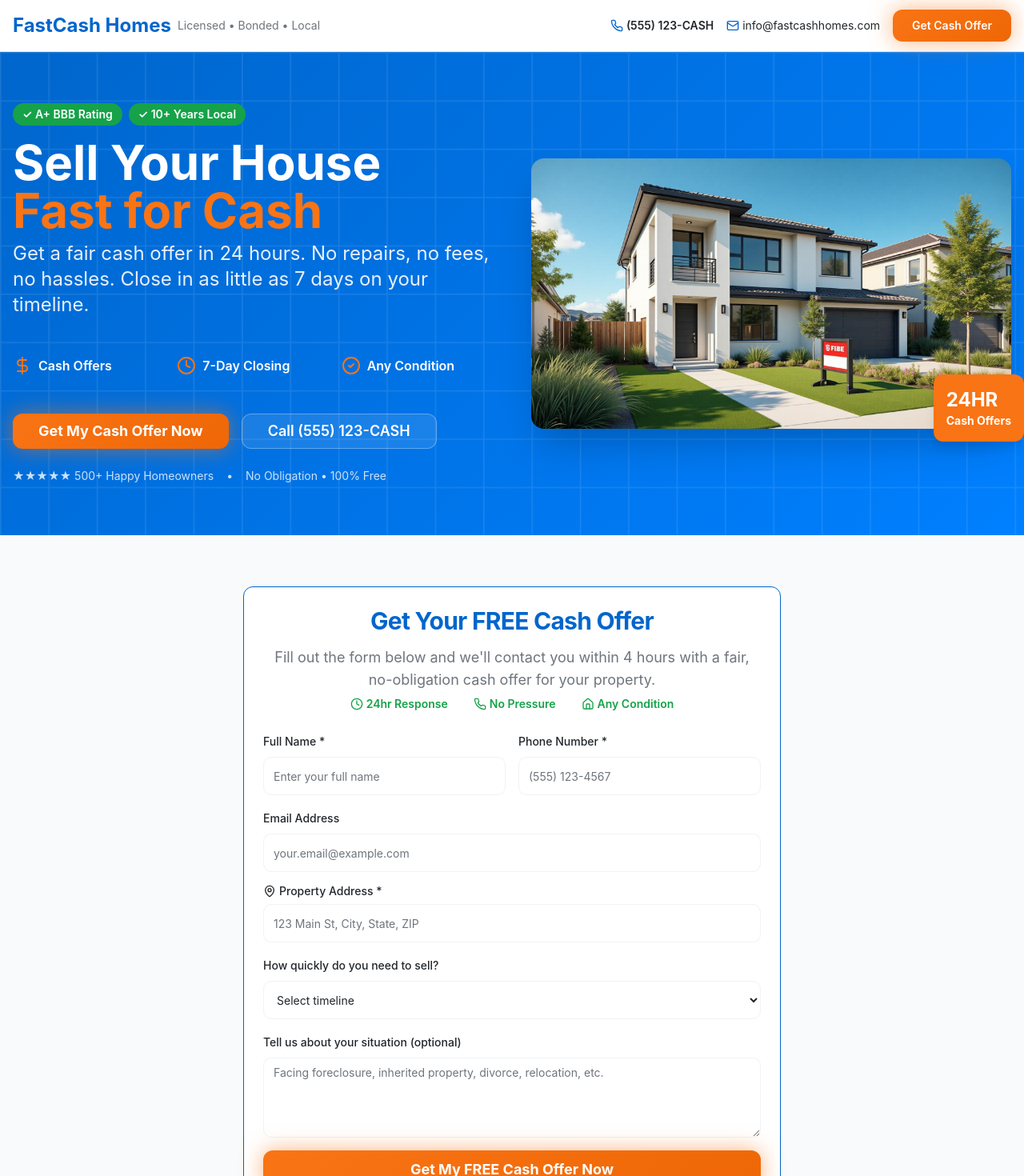
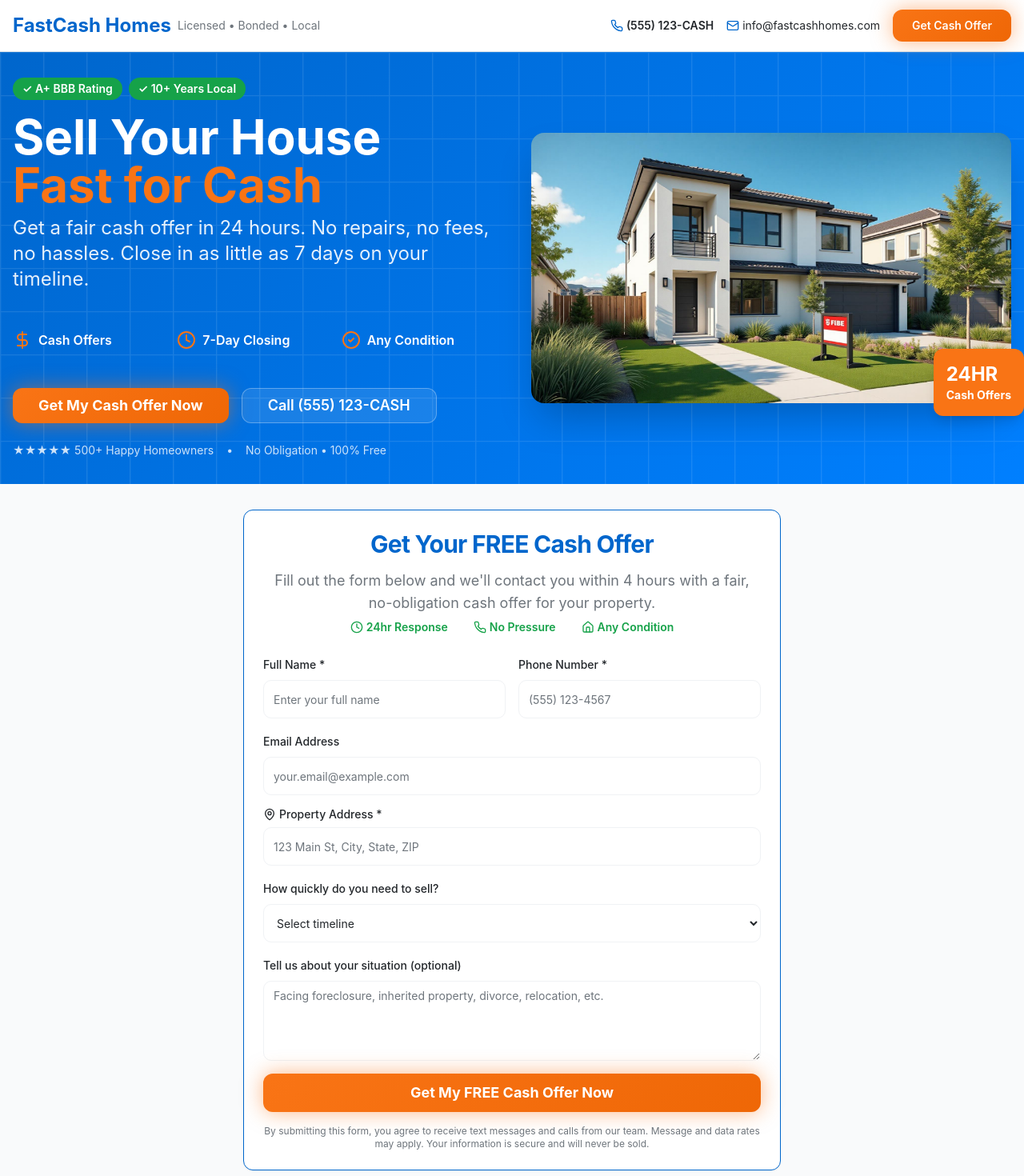
Before and after one commit to wilsonaustin10/house-offer-automator, a React (Vite) app: page / in a window 1280 px wide. Shown: the top 1470 px of the page at 80% size. Built offline with nearby package versions, Linux system fonts and the light colour scheme; the HTML template or start-up script is replaced by a standard one.

Commit message:
Move form above fold

```diff
--- a/src/components/Hero.tsx
+++ b/src/components/Hero.tsx
@@ -4,7 +4,7 @@ import { CheckCircle2, Clock, DollarSign } from "lucide-react";
 
 const Hero = () => {
   return (
-    <section className="hero-section relative min-h-[60vh] flex items-center py-16 text-white">
+    <section className="hero-section relative min-h-[40vh] flex items-center py-8 text-white">
       <div className="container mx-auto px-4 relative z-10">
         <div className="grid lg:grid-cols-2 gap-12 items-center">
           <div className="space-y-6">
--- a/src/components/LeadForm.tsx
+++ b/src/components/LeadForm.tsx
@@ -35,7 +35,7 @@ const LeadForm = () => {
   };
 
   return (
-    <section id="lead-form" className="py-16 bg-gray-50">
+    <section id="lead-form" className="py-8 bg-gray-50">
       <div className="container mx-auto px-4">
         <div className="max-w-2xl mx-auto">
           <Card className="lead-form">
```
